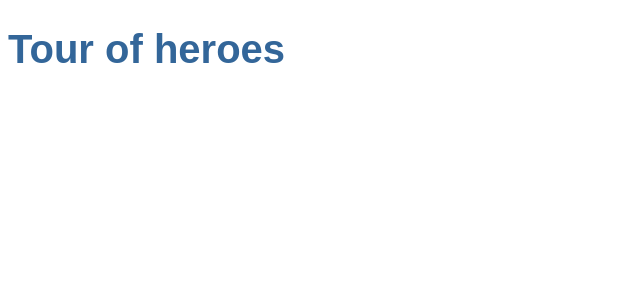
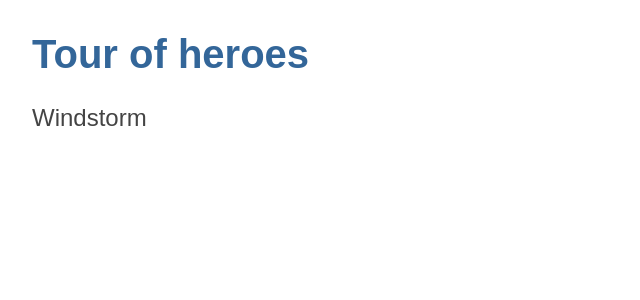
Before and after one commit to JSchrtke/angular-heroes, an Angular app: page / in a window 1280 px wide. Shown: the top 300 px of the page, without its empty margins (0-640 px from the left). Built offline with nearby package versions, Linux system fonts and the light colour scheme.

Commit message:
refactor: extract hero component

```diff
--- a/src/app/app.component.html
+++ b/src/app/app.component.html
@@ -1 +1,2 @@
 <h1>{{ title }}</h1>
+<app-heroes></app-heroes>
--- a/src/app/app.module.ts
+++ b/src/app/app.module.ts
@@ -3,9 +3,10 @@
 
 import { AppRoutingModule } from "./app-routing.module";
 import { AppComponent } from "./app.component";
+import { HeroesComponent } from "./heroes/heroes.component";
 
 @NgModule({
-    declarations: [AppComponent],
+    declarations: [AppComponent, HeroesComponent],
     imports: [BrowserModule, AppRoutingModule],
     providers: [],
     bootstrap: [AppComponent],
--- /dev/null
+++ b/src/app/hero.ts
@@ -0,0 +1,4 @@
+export interface Hero {
+    id: number;
+    name: string;
+}
--- /dev/null
+++ b/src/app/heroes/heroes.component.html
@@ -0,0 +1 @@
+<h2>{{ hero.name }}</h2>
--- /dev/null
+++ b/src/app/heroes/heroes.component.ts
@@ -0,0 +1,14 @@
+import { Component } from "@angular/core";
+import { Hero } from "../hero";
+
+@Component({
+    selector: "app-heroes",
+    templateUrl: "./heroes.component.html",
+    styleUrls: ["./heroes.component.css"],
+})
+export class HeroesComponent {
+    hero: Hero = {
+        id: 1,
+        name: "Windstorm",
+    };
+}
--- a/src/styles.css
+++ b/src/styles.css
@@ -3,3 +3,44 @@
     font-family: Arial, Helvetica, sans-serif;
     font-size: 250%;
 }
+
+h2,
+h3 {
+    color: #444;
+    font-family: Arial, Helvetica, sans-serif;
+    font-weight: lighter;
+}
+
+body {
+    margin: 2em;
+}
+
+body,
+input[type="text"],
+button {
+    color: #333;
+    font-family: Cambria, Georgia, sans-serif;
+}
+
+button {
+    background-color: #eee;
+    border: none;
+    border-radius: 4px;
+    cursor: pointer;
+    color: black;
+    font-size: 1.2rem;
+    padding: 1rem;
+    margin-right: 1rem;
+    margin-bottom: 1rem;
+    margin-top: 1rem;
+}
+
+button:hover {
+    background-color: #eee;
+    color: #aaa;
+    cursor: auto;
+}
+
+* {
+    font-family: Arial, Helvetica, sans-serif;
+}
```
Also changed, not shown: src/app/heroes/heroes.component.css (added), 2 other files (tests, documents, lock files or other folders).
